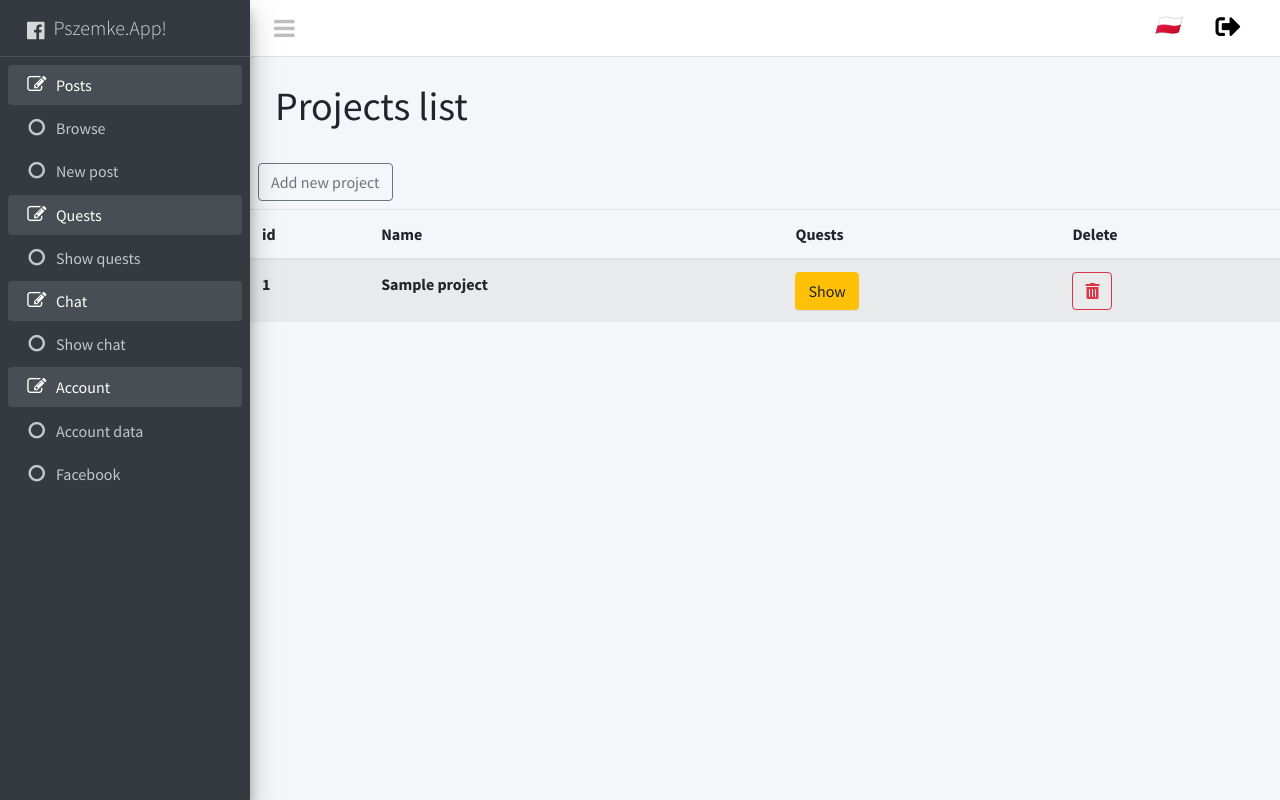
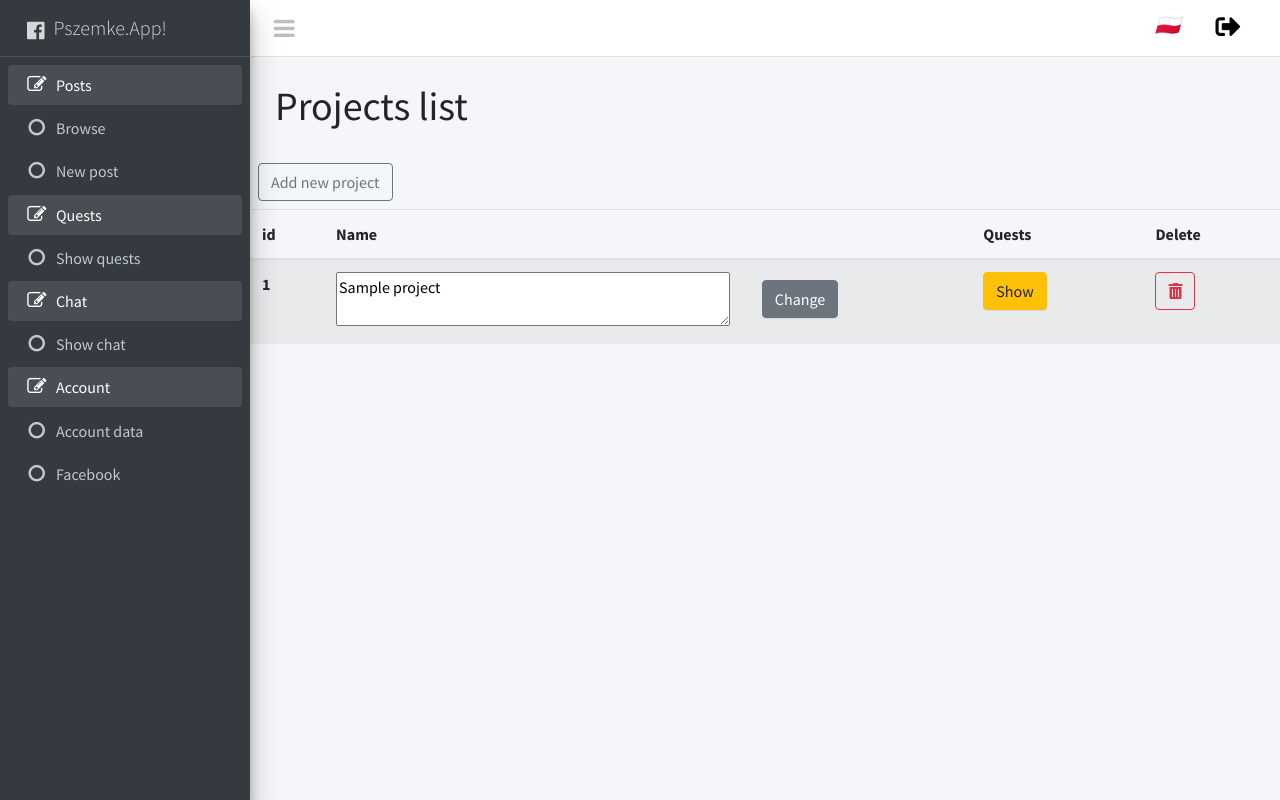
Before and after one commit to niemamzdania/Facebook-App, a Symfony app: template templates/projects/show_all_projects.html.twig in a window 1280 px wide. Run offline with Twig, Linux system fonts and the light colour scheme; the template is opened without the code that fills it: most values are stand-ins (such as "Sample title", 1, 10 or a date in 2020); form fields are guessed from the names that the template uses; some libraries are stand-ins or nearby versions.

Commit message:
Change project name implemented

```diff
--- a/templates/mainpage/sidebar.html.twig
+++ b/templates/mainpage/sidebar.html.twig
@@ -1,5 +1,5 @@
 {% block sidebar %}
-    <aside class="main-sidebar sidebar-dark-primary elevation-4" style="overflow: auto;">
+    <aside class="main-sidebar sidebar-dark-primary elevation-4" style="zzoverflow: auto;">
         <a class="brand-link" href="/">
             <i class="fab fa-facebook-f" style="position:relative; margin-left: 19px; size: 3px; top:3px;"></i>
             <span class="brand-text font-weight-light" style="margin-left: 5px;">Pszemke.App!
--- a/templates/projects/show_all_projects.html.twig
+++ b/templates/projects/show_all_projects.html.twig
@@ -1,6 +1,6 @@
 {% extends 'mainpage/main.html.twig' %}
 {% block content %}
-    <h1 style="margin: 25px;">{% trans %}Lista projektów{% endtrans %}</h1>
+    <h1 id="title" style="margin: 25px;">{% trans %}Lista projektów{% endtrans %}</h1>
     <button class="btn btn-outline-secondary m-2" data-target="#modalNewProject"
             data-toggle="modal">{% trans %}Dodaj projekt{% endtrans %}</button>
     <table class="table table-striped">
@@ -8,6 +8,7 @@
         <tr>
             <th scope="col">id</th>
             <th scope="col">{% trans %}Nazwa{% endtrans %}</th>
+            <th scope="col"></th>
             <th scope="col">{% trans %}Zadania{% endtrans %}</th>
             <th scope="col">{% trans %}Usuń{% endtrans %}</th>
         </tr>
@@ -16,15 +17,16 @@
         {% for project in projects %}
             <tr>
                 <th>{{ project.id }}</th>
-                <th>{{ project.name }}</th>
+                <th><textarea id="{{ project.id }}" style="width: 100%;">{{ project.name }}</textarea></th>
+                <th><button data-id="{{ project.id }}" onclick="editProject(this.getAttribute('data-id'))" class="btn btn-secondary m-2">{% trans %}Zmień{% endtrans %}</button></th>
                 <td>
-                    <a onclick="get_number(this.id, this.getAttribute('data-name'))"
-                       class="btn btn-warning" id="{{ project.id }}" data-name="{{ project.name }}"
+                    <a onclick="get_number(this.getAttribute('data-id'), this.getAttribute('data-name'))"
+                       class="btn btn-warning" data-id="{{ project.id }}" data-name="{{ project.name }}"
                        data-target="#modalShowQuests"
                        data-toggle="modal">{% trans %}Pokaż{% endtrans %}</a>
                 </td>
                 <td>
-                    <button id="{{ project.id }}" onclick="get_number_delete(this.id)"
+                    <button data-id="{{ project.id }}" onclick="get_number_delete(this.getAttribute('data-id'))"
                             class="btn btn-outline-danger action_post"
                             data-target="#modalDeleteProject" data-toggle="modal">
                         <i class="fas fa-trash-alt"></i>
@@ -71,23 +73,6 @@
         </div>
     </div>
     <!-- New project modal-->
-    <!--Edit project modal-->
-    <div aria-hidden="true" aria-labelledby="exampleModalCenterTitle" class="modal fade"
-         id="modalEditProject" role="dialog" tabindex="-1">
-        <div id="questsModal" class="modal-dialog modal-dialog-centered" role="document">
-            <div class="modal-content">
-                <div class="mb-2 modal-body text-center">
-                    <h2>{% trans %}Nazwa{% endtrans %}</h2>
-                    {{ form_start(form, {'action': path('edit_project', {id: 15}), 'method': 'GET'} ) }}
-                    {{ form_widget(form.Name) }}
-                    {{ form_errors(form.Name) }}
-                    <button class="btn btn-secondary m-2">{% trans %}Zapisz{% endtrans %}</button>
-                    {{ form_end(form) }}
-                </div>
-            </div>
-        </div>
-    </div>
-    <!-- Edit project modal-->
     <!-- Delete project modal -->
     <div aria-hidden="true" aria-labelledby="exampleModalCenterTitle" class="modal fade" id="modalDeleteProject"
          role="dialog" tabindex="-1">
@@ -111,6 +96,9 @@
         </div>
     </div>
     <!-- Delete project modal -->
+    <form id="formEditProject" hidden>
+        <input pattern=".{3,100}" type="text" name="Name">
+    </form>
     <script>
         let number;
         let project_name;
@@ -166,6 +154,30 @@
             }
         }
 
+        function editProject(projectId){
+            let projectName = document.getElementById(projectId).value;
+            if(projectName.length >= 3 && projectName.length <= 100) {
+                let url = '{{ path("edit_project", {'id': 'project_id'}) }}';
+                url = url.replace("project_id", projectId);
+
+                form = document.getElementById("formEditProject");
+                form.method="GET";
+                form.action = url;
+                form.Name.value = projectName;
+
+                form.submit();
+            }
+            else{
+                let title = document.getElementById("title");
+                title.insertAdjacentHTML("beforebegin", '<div class="mt-3 alert alert-warning alert-dismissible fade show" role="alert">' +
+                    '                        {% trans %}Nazwa projektu musi zawierać od 3 do 100 znaków{% endtrans %}\n' +
+                    '                        <button type="button" class="close" data-dismiss="alert" aria-label="Close">\n' +
+                    '                            <span aria-hidden="true">&times;</span>\n' +
+                    '                        </button>\n' +
+                    '                    </div>');
+            }
+        }
+
         function get_number_delete(clicked_id){
             number_delete = clicked_id;
         }
--- a/translations/messages.en.yaml
+++ b/translations/messages.en.yaml
@@ -102,3 +102,6 @@ Otrzymano nową wiadomość: You have received a new message
 Projekt został dodany: Project has been added
 Projekt został zmodyfikowany: Project has been changed
 Projekt został usunięty: Project has been deleted
+Nazwa projektu musi zawierać od 3 do 100 znaków: Project name must contain between 3 and 100 characters
+Nazwa projektu została zmieniona: Project name has been changed
+Podano taką samą nazwę projektu: The same project name was given
```
Also changed, not shown: src/Controller/ProjectsController.php (+11 -5 lines).
